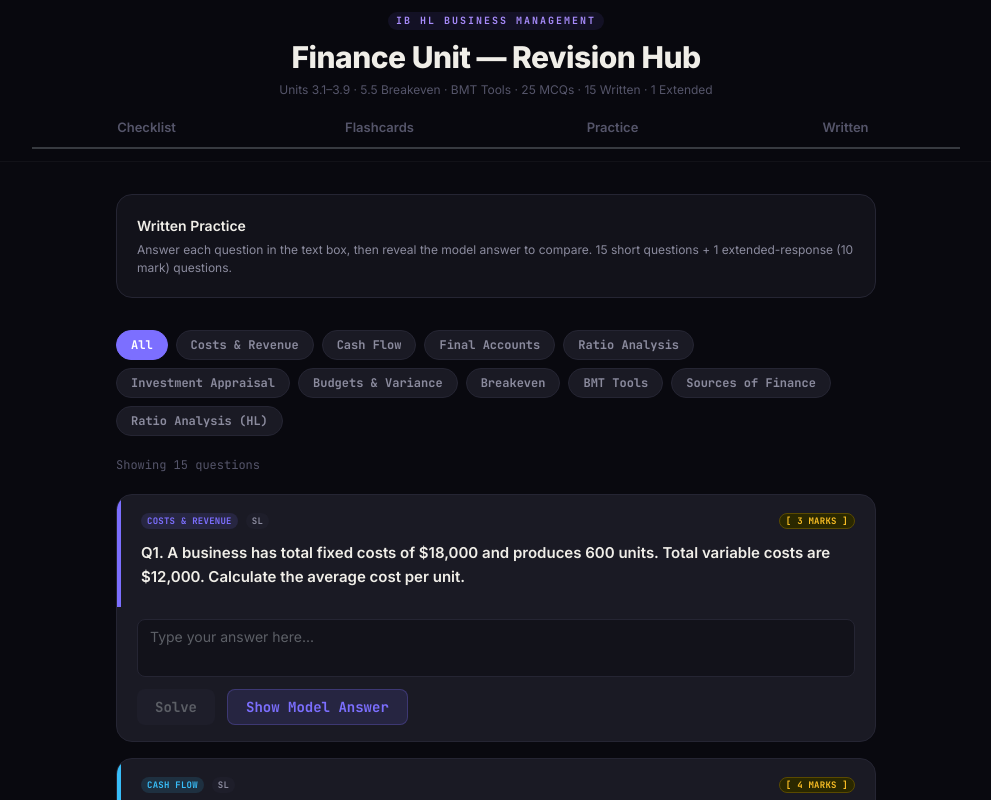
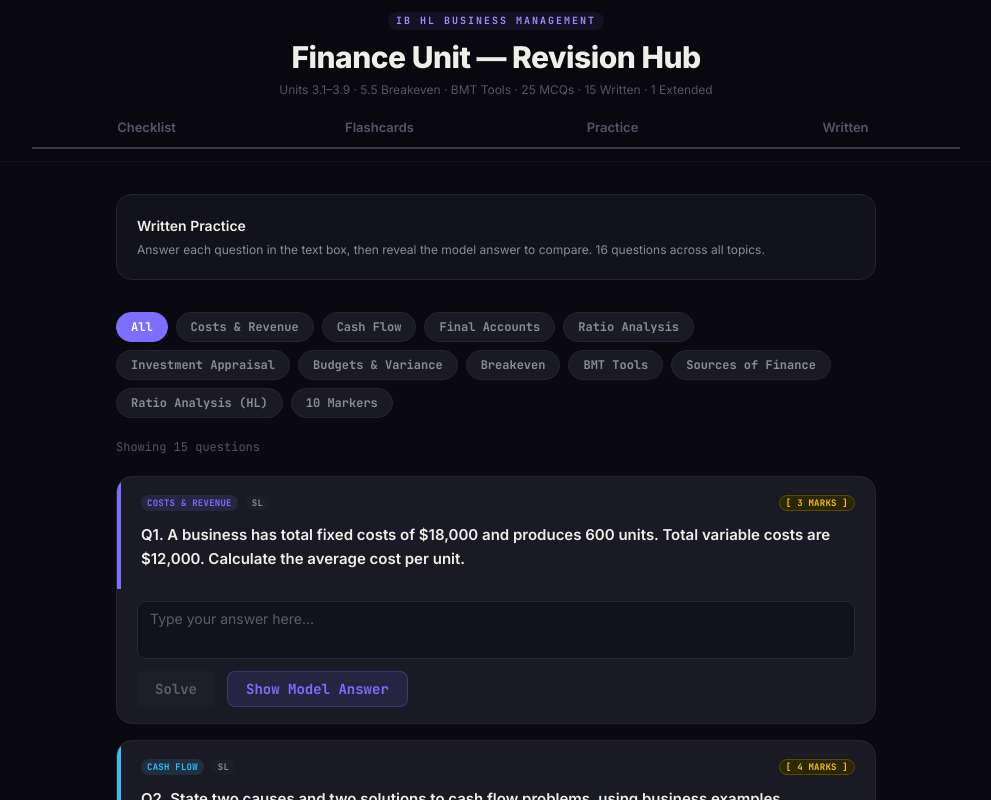
Before and after one commit to jlau2027-max/Business-Test-Checklist-2, a React (Vite) app: page / in a window 1280 px wide. Both pictures are taken after a click on the tab "Written". Shown: the top 800 px of the page, without its empty margins (144-1135 px from the left). Built offline with nearby package versions, Linux system fonts and the light colour scheme.

Commit message:
Move 10 Markers to a filter tab alongside category buttons

```diff
--- a/src/App.jsx
+++ b/src/App.jsx
@@ -736,7 +736,7 @@ function WrittenPracticeItem({q, displayNum}) {
 function WrittenPracticeView() {
   const [filterCat, setFilterCat] = useState("All");
 
-  const writtenCats = ["All", ...Array.from(new Set(WRITTEN_QUESTIONS.map(q => q.cat)))];
+  const writtenCats = ["All", ...Array.from(new Set(WRITTEN_QUESTIONS.map(q => q.cat))), "10 Markers"];
 
   const catMatchFn = (qCat, fCat) => {
     if (fCat === "All") return true;
@@ -744,21 +744,26 @@ function WrittenPracticeView() {
     return normalise(qCat) === normalise(fCat);
   };
 
-  const filtered = WRITTEN_QUESTIONS.filter(q => catMatchFn(q.cat, filterCat));
+  const is10Markers = filterCat === "10 Markers";
+  const filtered = is10Markers
+    ? WRITTEN_10_MARK_QUESTIONS
+    : WRITTEN_QUESTIONS.filter(q => catMatchFn(q.cat, filterCat));
+
+  const totalCount = WRITTEN_QUESTIONS.length + WRITTEN_10_MARK_QUESTIONS.length;
 
   return (
     <div style={{maxWidth:760, margin:"0 auto", padding:"0 0 40px"}}>
       <Paper bg="#12121A" radius="lg" p="lg" mb="xl" style={{border:"1px solid #252533"}}>
         <Text fz="sm" c="#F0EEE8" fw={600} mb={4}>Written Practice</Text>
         <Text fz="xs" c="#8B8B9E" lh={1.5}>
-          Answer each question in the text box, then reveal the model answer to compare. {WRITTEN_QUESTIONS.length} short questions + {WRITTEN_10_MARK_QUESTIONS.length} extended-response (10 mark) questions.
+          Answer each question in the text box, then reveal the model answer to compare. {totalCount} questions across all topics.
         </Text>
       </Paper>
 
       {/* Category filter */}
       <Group gap={8} mb="lg" style={{flexWrap:"wrap"}}>
         {writtenCats.map(cat => {
-          const c = CAT_COLORS[cat] || "#7C6FFF";
+          const c = cat === "10 Markers" ? "#F87171" : (CAT_COLORS[cat] || "#7C6FFF");
           const active = filterCat === cat;
           return (
             <Button
@@ -789,25 +794,6 @@ function WrittenPracticeView() {
       )}
 
       {filtered.map((q, i) => (
-        <WrittenPracticeItem key={q.id} q={q} displayNum={i + 1} />
-      ))}
-
-      {/* 10-Mark Extended Response Questions */}
-      <Paper bg="#12121A" radius="lg" p="lg" mt={40} mb="xl" style={{border:"1px solid #252533"}}>
-        <Group gap={10} align="center" mb={4}>
-          <Text fz="sm" c="#F0EEE8" fw={600}>10 Markers</Text>
-          <Badge size="xs" ff="'JetBrains Mono', monospace" style={{backgroundColor:"#F8717122", color:"#F87171", border:"1px solid #F8717144"}}>Extended Response</Badge>
-        </Group>
-        <Text fz="xs" c="#8B8B9E" lh={1.5}>
-          Evaluate-style questions worth 10 marks each. These require balanced analysis, use of data, application to context, and a substantiated conclusion. {WRITTEN_10_MARK_QUESTIONS.length} question{WRITTEN_10_MARK_QUESTIONS.length!==1?"s":""} available.
-        </Text>
-      </Paper>
-
-      {WRITTEN_10_MARK_QUESTIONS.length === 0 && (
-        <Text ta="center" py={40} c="#55556A" fz="sm">No 10-mark questions yet.</Text>
-      )}
-
-      {WRITTEN_10_MARK_QUESTIONS.map((q, i) => (
         <WrittenPracticeItem key={q.id} q={q} displayNum={i + 1} />
       ))}
     </div>
```
